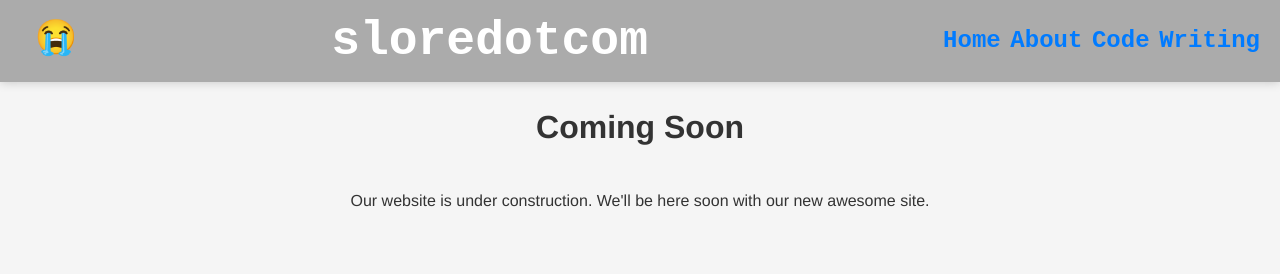
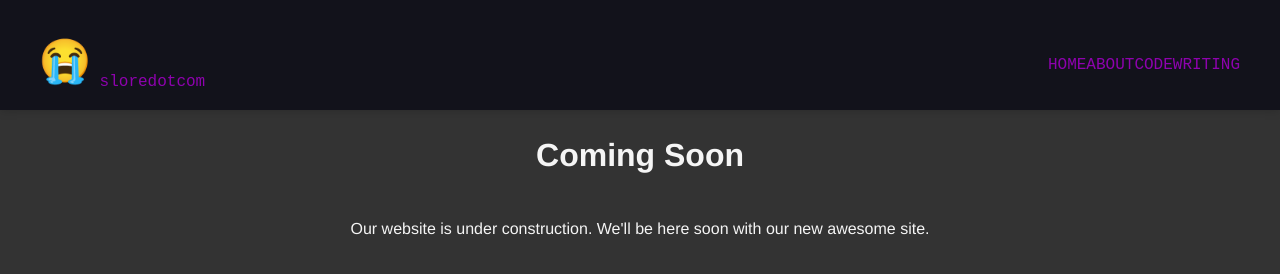
Before and after one commit to SebLore/SebLore.github.io, a plain HTML site: page sloredotcom/index.html in a window 1280 px wide. Drawn offline with Linux system fonts and the light colour scheme.

Commit message:
styling + about

```diff
--- a/sloredotcom/index.html
+++ b/sloredotcom/index.html
@@ -8,34 +8,49 @@
     <title>Splashpage</title>
 </head>
 
+<body>
+    <div id="page-wrapper">
+    <!-- navigation -->
+    <div id="page">
+        <nav class="navbar fixed-top">
+            <div class="container">
+                <a href="/">
+                    <img src="../images/logo.png" alt="logo" style="max-width:50px"/>
+                </h2>sloredotcom</h2>
+                </a>
+                <div id="navbarContent">
+                    <div class="block-navigation">
+
+                        <ul id="navItems" class="nav navbar-nav">
+                            <li class="navitem">
+                                <a href="/">HOME</a>
+                            </li>
+                            <li class="navitem">
+                                <a href="/about/">ABOUT</a>
+                            </li>
+                            <li class="navitem">
+                                <a href="/bars/">CODE</a>
+                            </li>
+                            <li class="navitem">
+                                <a href="/writing/">WRITING</a>
+                            </li>
+                        </ul>
+                    </div>
+                </div>
+            </div>
+        </nav>
+
+            <div class="navitem">
 
 
-<body>
-    <div class="navbar">
-        <div class="navitem">
-            <a href="">
-                <div class="logo">
-                    <img src="../images/logo.png" alt="logo">
-                </div>
-            </a>
+        <!-- content -->
+        <div class="main-container" id="main-c">
+            <h1>Coming Soon</h1>
+            <p>Our website is under construction. We'll be here soon with our new awesome site.</p>
         </div>
-        <div class="navitem">
-            <h1>sloredotcom</h1>
-        </div>
-        <div class="navitem">
-            <ul>
-                <li><a href="./">Home</a></li>
-                <li><a href="./">About</a></li>
-                <li><a href="bars/">Code</a></li>
-                <li><a href="writing/">Writing</a></li>
-            </ul>
-        </div>
+        <footer></footer>
     </div>
-    <div class="main-container" id="main-c">
-        <h1>Coming Soon</h1>
-        <p>Our website is under construction. We'll be here soon with our new awesome site.</p>
-    </div>
-
+</div>
 
 </body>
 
--- a/sloredotcom/style.css
+++ b/sloredotcom/style.css
@@ -1,8 +1,22 @@
-/* main style doc */
+/*
+*  Document
+*
+*   change from 'box-siting: content-box' so  'width' is not affected by padding or border
+*/
+
+*,
+*::before,
+*::after {
+  box-sizing: border-box;
+}
+
+/*
+*   Root
+*
+*/
 
 :root {
     /* custom properties*/
-
     /* FONTS */
     --main-font-family: 'Franklin Gothic Medium', 'Arial Narrow', Arial, sans-serif;
 
@@ -32,7 +46,7 @@
 
 /* if user prefers dark mode */
 
-@media (prefers-color-scheme: dark) {
+@media (prefers-color-scheme: light) {
     :root {
         /* background colors */
         --main-bg-color: #333;
@@ -63,7 +77,7 @@
 /* phone or tablet */
 @media (max-width: 768px) {
     :root {
-        --main-max-width: 100%;
+        --main-max-width: 50%;
     }
 }
 
@@ -95,7 +109,7 @@ textarea {
 body {
     color: var(--main-font-color);
     margin: 0;
-    /* padding: 20px; */
+    padding: 0;
     font-size: var(--main-font-size);
     font-weight: 400;
     line-height: 1.5;
@@ -108,6 +122,11 @@ a {
 
 a:hover {
     color: var(--main-link-hover-color);
+}
+
+dl, ol, ul {
+    margin-top: 0;
+    margin-bottom: 1rem;
 }
 
 span {
@@ -133,7 +152,7 @@ details {
     color: var(--main-font-color);
     padding: 1em;
     margin: 0 20px;
-    width: 90%;
+    width: 100%;
     border: 1px solid var(--main-high-light-color);
     border-radius: 10px;
     box-shadow: 10px rgba(0, 0, 0, 0.1);
@@ -181,15 +200,19 @@ canvas {
 .container {
     display: flex;
     flex-direction: row;
-    flex-wrap: nowrap;
-    justify-content: center;
+    flex-wrap: inherit;
+    justify-content: space-between;
     align-items: center;
     max-width: var(--main-max-width);
     margin: auto;
     overflow: hidden;
     margin-top: 20px;
+    width: 100%;
+    padding-right: 0.75rem;
+    padding-left: 0.75rem;
+    margin-right: auto;
+    margin-left: auto;
 }
-
 
 /* left side of the page */
 .container .left,
@@ -266,12 +289,28 @@ canvas {
     align-self: center;
 }
 
+.fixed-top{
+    position: fixed;
+    top: 0;
+    right: 0;
+    left: 0;
+    z-index: 1030;
+}
+
+
+
+/* navbar */
 .navbar {
+    position: relative;
     display: flex;
+    flex-wrap: wrap;
+    align-items: center;
+    justify-content: space-between;
     flex-direction: row;
     justify-content: space-between;
     align-items: center;
     width: 100%;
+    background: #12121b !important;
     color: white;
     font-family: montserrat;
     font-family: 'Courier New', Courier, monospace;
@@ -279,19 +318,49 @@ canvas {
     z-index: 2;
     background-color: rgba(0, 0, 0, 0.3);
     box-shadow: 0 0 10px rgba(0, 0, 0, 0.2);
+
+    /* temporary, make variable lader*/
+    padding: 16px 0;
+    margin-top: 0;
+}
+
+.navbar-nav{
+    display: flex;
+    flex-direction:column;
+    padding-left:0;
+    margin-bottom:0;
+    list-style:none;
+}
+
+@media(min-width: 1200px)
+{
+    .navbar-nav{
+        flex-direction: row;
+    }
+}
+
+.navbar .container{
+    display: flex;
+    flex-wrap: inherit;
+    align-items: center;
+    justify-content: space-between;
+}
+
+.navbar a{
+    color: var(--main-link-color);
+    text-decoration: none !important;
 }
 
 .navbar .navitem {
-    margin: 5px 20px;
-    display: flex;
-    align-items: center;
+    box-sizing: border-box;
 }
 
 .navbar .navitem li {
-    font-size: 1.5em;
+    font-family: var(--main-font-family);
+    font-size: 24px;
     list-style: none;
     display: inline-flex;
-    padding: 0;
+    padding: 0 0.5rem;
     margin: 0;
     font-weight: 600;
 }
```
Also changed, not shown: sloredotcom/about/index.html (added, +19 -0 lines), sloredotcom/bars/index.html (+3 -0 lines).
